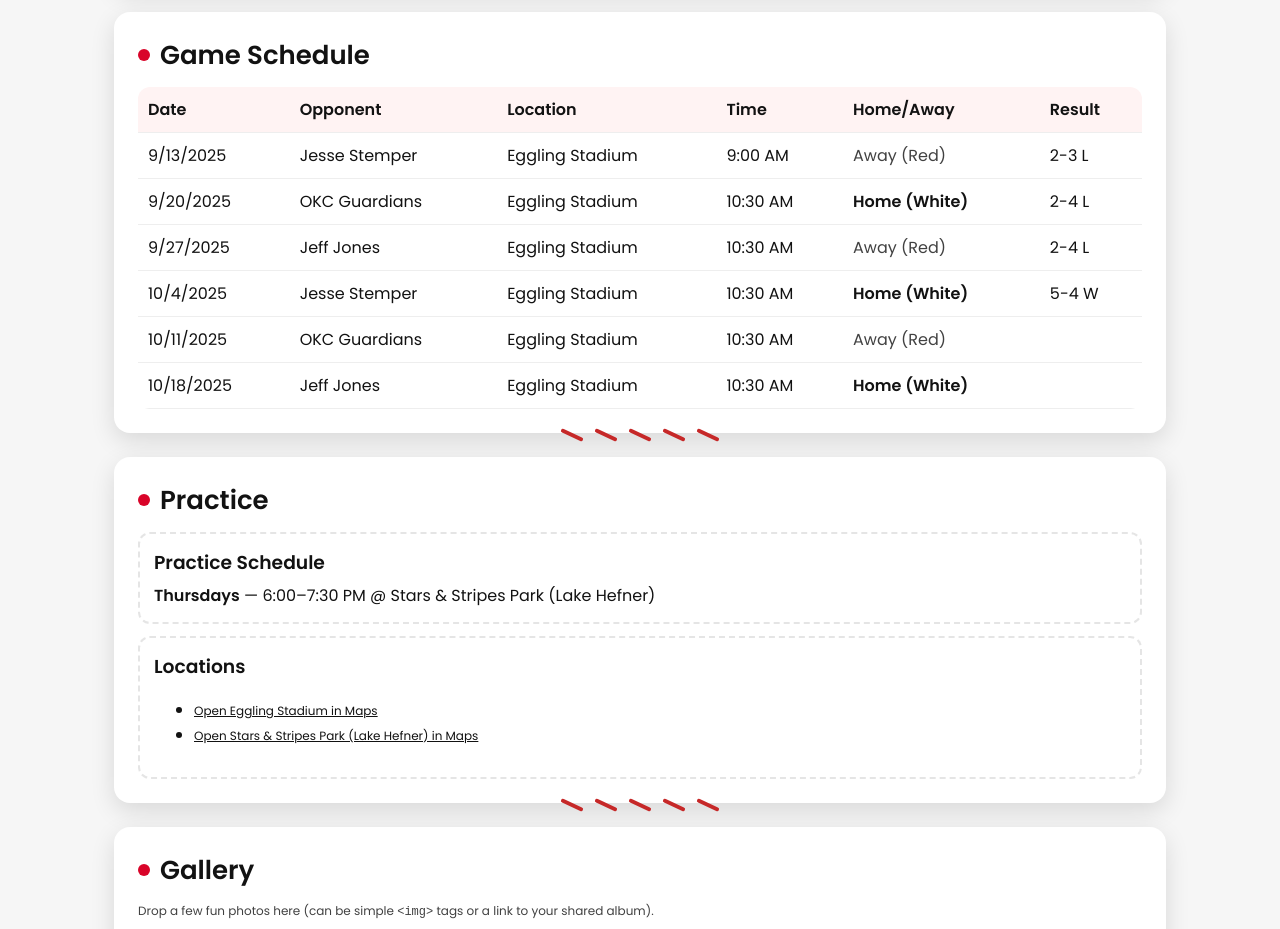
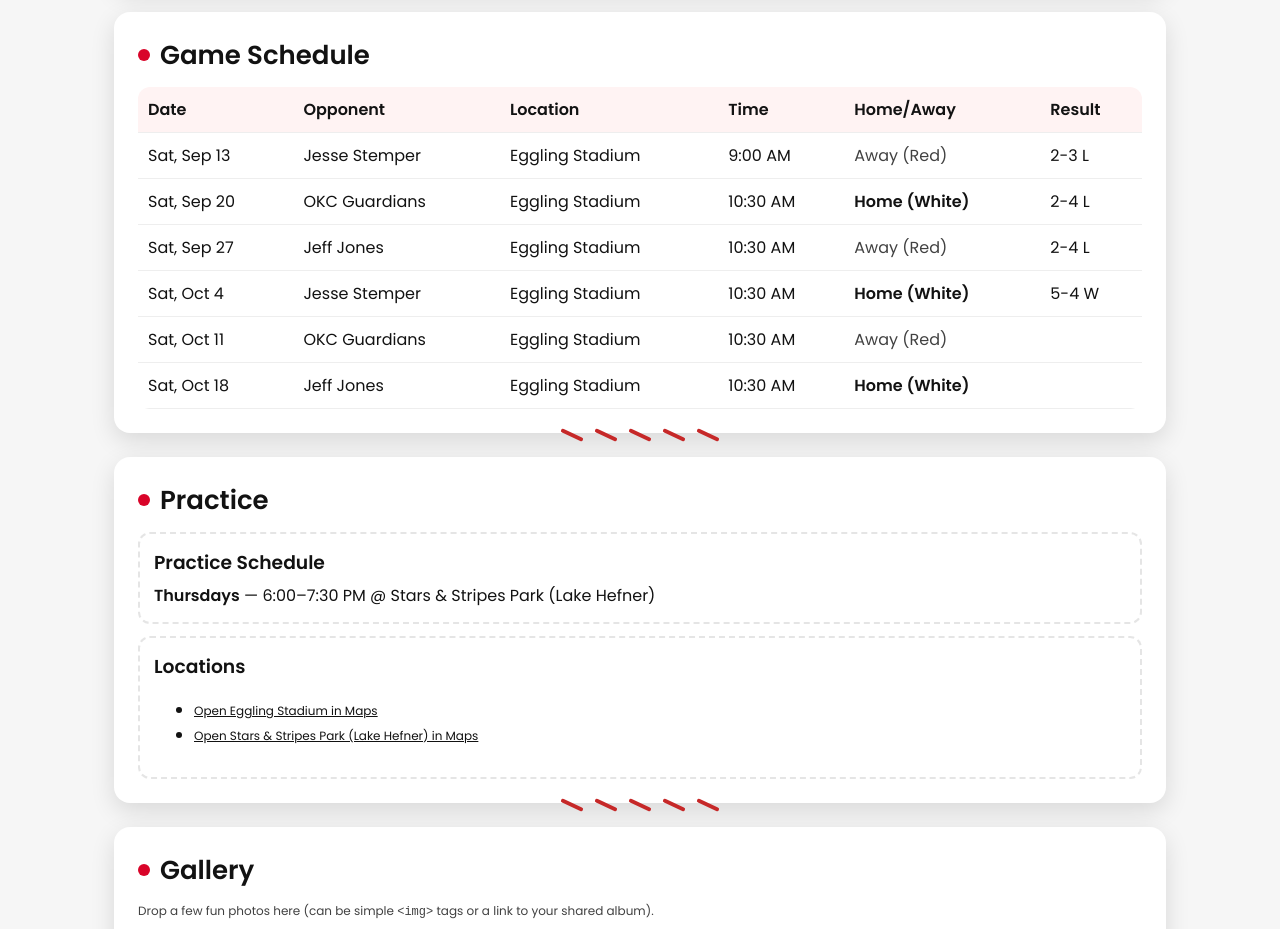
Before and after one commit to kthompson5/OKC-Parks-Baseball, a plain HTML site: page index.html in a window 1280 px wide. Shown: the part 1142-2071 px from the top of the page. Drawn offline with Linux system fonts and the light colour scheme.

Commit message:
index.html

```diff
--- a/index.html
+++ b/index.html
@@ -368,17 +368,25 @@ nav.quick-links::-webkit-scrollbar{display:none}
     });
 
     // Schedule render
+    const fmtDate = (raw) => {
+    if (!raw) return "";
+    const [y, m, d] = raw.split("-").map(Number);
+    const dt = new Date(y, (m || 1) - 1, d || 1); // construct via numbers (Safari-safe)
+    return new Intl.DateTimeFormat(undefined, { weekday: 'short', month: 'short', day: 'numeric' }).format(dt);
+  };
+
+  // Schedule render
   const tbody = document.querySelector("#schedule-table tbody");
   TEAM_DATA.schedule.forEach(g => {
     const tr = document.createElement("tr");
     const isHome = /home/i.test(g.homeAway||"");
     tr.innerHTML = `
-        <td>${new Date(g.date).toLocaleDateString()}</td>
-        <td>${g.opponent}</td>
-        <td>${g.location}</td>
-        <td>${g.time}</td>
-        <td class="${isHome?'home':'away'}">${g.homeAway || ""}</td>
-        <td>${g.result || ""}</td>
+      <td data-label="Date">${fmtDate(g.date)}</td>
+      <td data-label="Opponent">${g.opponent}</td>
+      <td data-label="Location">${g.location}</td>
+      <td data-label="Time">${g.time}</td>
+      <td data-label="Home/Away" class="${isHome?'home':'away'}">${g.homeAway || ""}</td>
+      <td data-label="Result">${g.result || ""}</td>
     `;
     tbody.appendChild(tr);
   });
```
Lines whose indentation alone changed are shown as unchanged.
